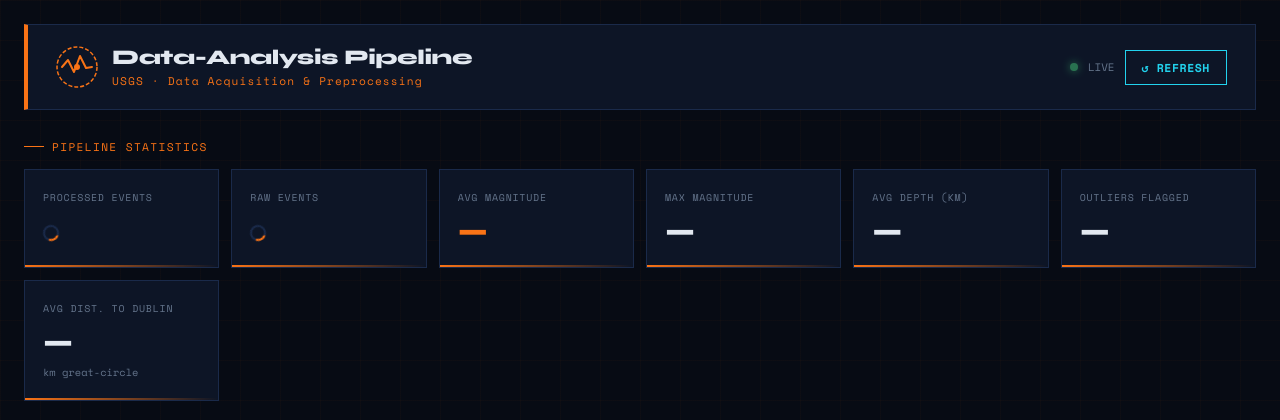
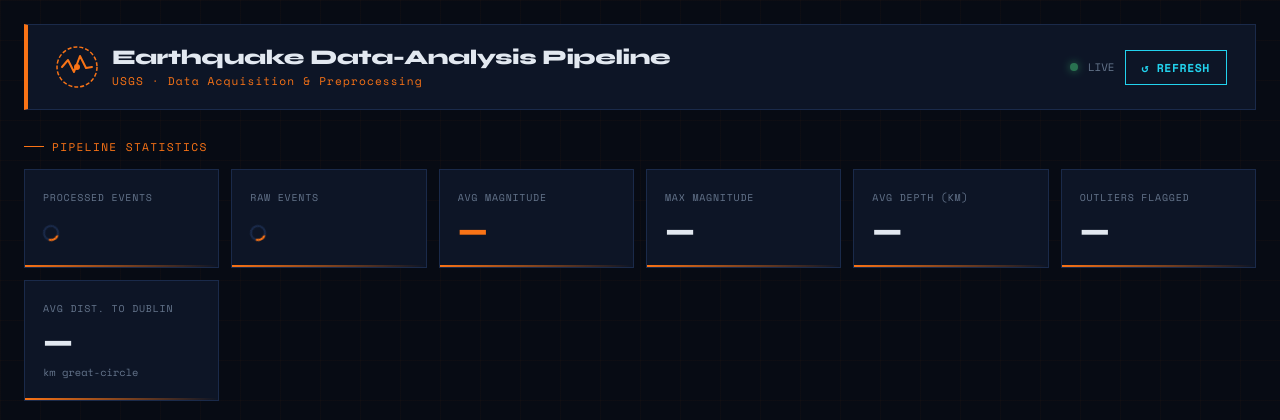
Before and after one commit to connect4deepak/earthquake-pipeline, a Flask app: page / in a window 1280 px wide. Shown: the top 420 px of the page. Run offline with Flask 3, Linux system fonts and the light colour scheme; data that the repository does not hold is empty; some libraries are stand-ins or nearby versions.

Commit message:
correction

```diff
--- a/templates/index.html
+++ b/templates/index.html
@@ -294,7 +294,7 @@
         </svg>
       </div>
       <div class="logo-text">
-        <h1>Data-Analysis Pipeline</h1>
+        <h1>Earthquake Data-Analysis Pipeline</h1>
         <span>USGS · Data Acquisition &amp; Preprocessing</span>
       </div>
     </div>
```
